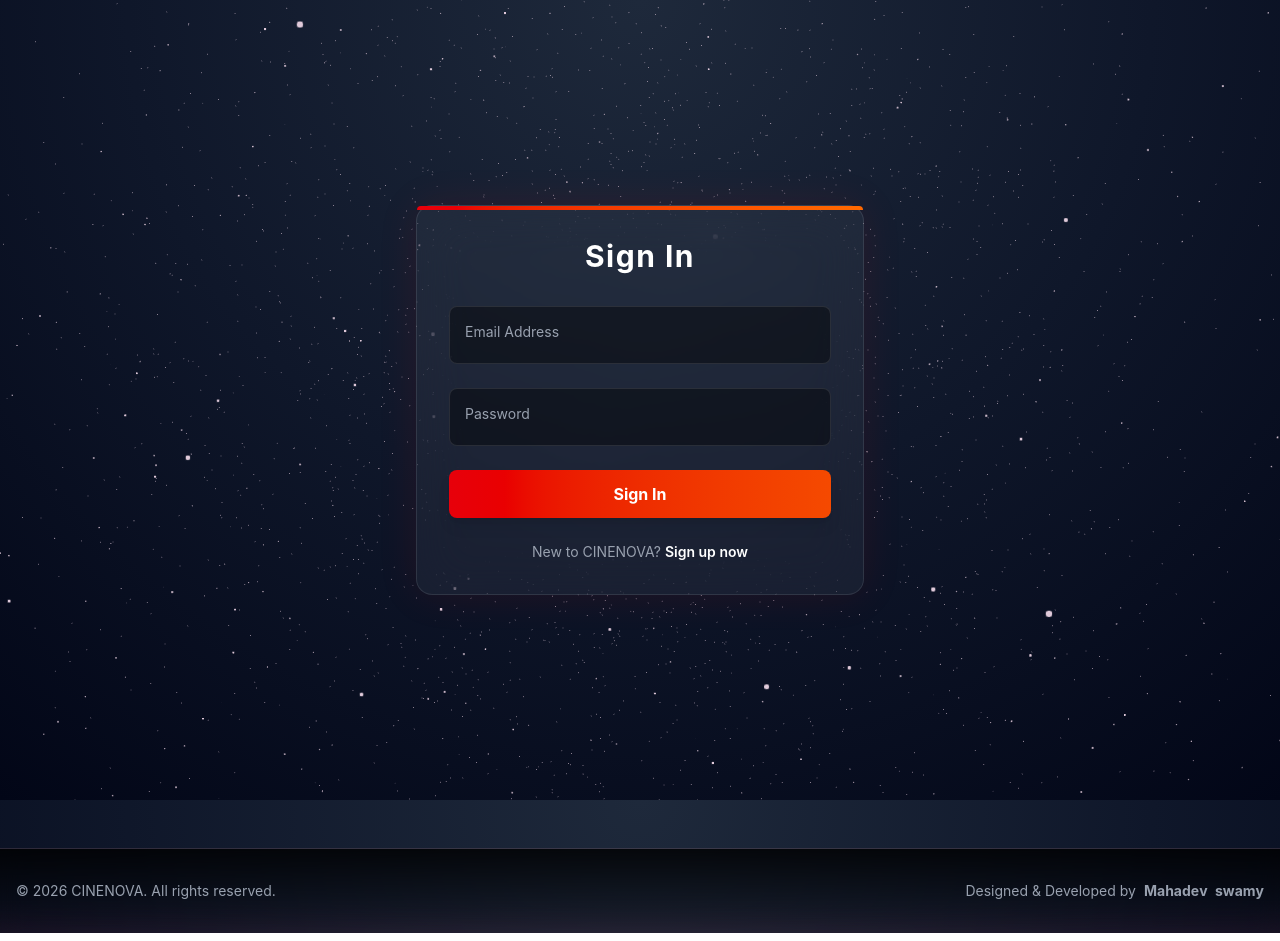
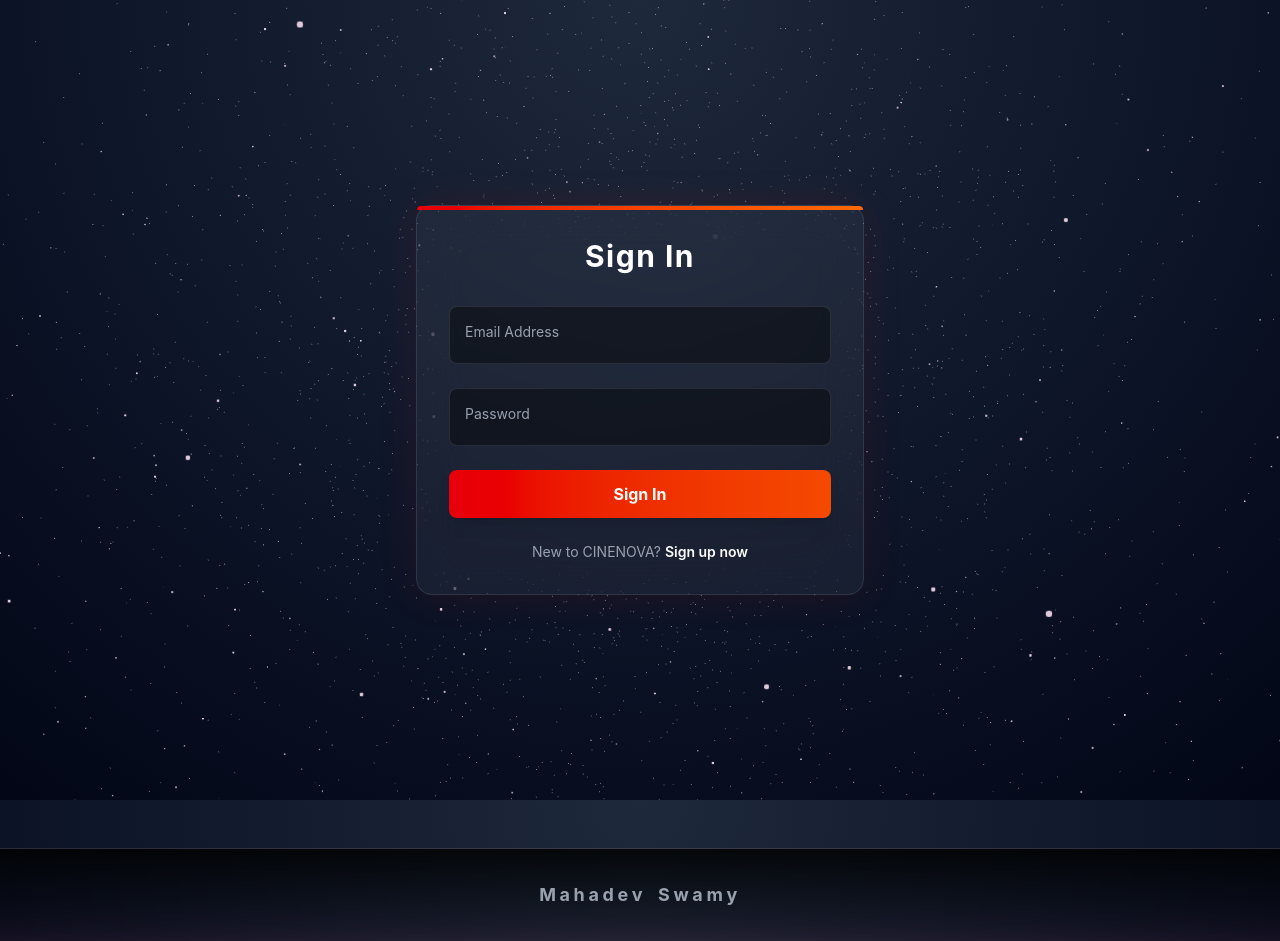
Before and after one commit to Mahadevswamy06/CINENOVA-PREMIUM-UI, a React (Vite) app: page /login in a window 1280 px wide. Built offline with nearby package versions, Linux system fonts and the light colour scheme.

Commit message:
style: clean up and center footer credits

```diff
--- a/src/components/Footer.jsx
+++ b/src/components/Footer.jsx
@@ -3,7 +3,7 @@
 
 const Footer = () => {
     const [clicked, setClicked] = useState(false);
-    const credit = "Mahadev swamy";
+    const credit = "Mahadev Swamy";
     const words = credit.split(" ");
 
     const containerVariants = {
@@ -29,21 +29,16 @@
 
     return (
         <footer className="w-full py-8 mt-12 border-t border-white/10 bg-gradient-to-t from-red-900/10 to-black/80 backdrop-blur-md">
-            <div className="container mx-auto px-4 flex flex-col md:flex-row justify-between items-center text-sm text-gray-400">
-                <div className="mb-4 md:mb-0">
-                    &copy; {new Date().getFullYear()} CINENOVA. All rights reserved.
-                </div>
-
+            <div className="container mx-auto px-4 flex justify-center items-center text-sm text-gray-400">
                 <div className="flex items-center gap-1 cursor-pointer group" onClick={() => setClicked(true)}>
-                    <span>Designed & Developed by</span>
                     <motion.div
-                        className="flex gap-1 font-bold ml-1"
+                        className="flex gap-1 font-bold"
                         variants={containerVariants}
                         initial="hidden"
                         animate={clicked ? "animate" : "visible"}
                     >
                         {words.map((word, wordIndex) => (
-                            <div key={wordIndex} className="flex">
+                            <div key={wordIndex} className="flex text-lg tracking-[0.2em]">
                                 {word.split("").map((char, charIndex) => (
                                     <motion.span
                                         key={`${wordIndex}-${charIndex}`}
```
